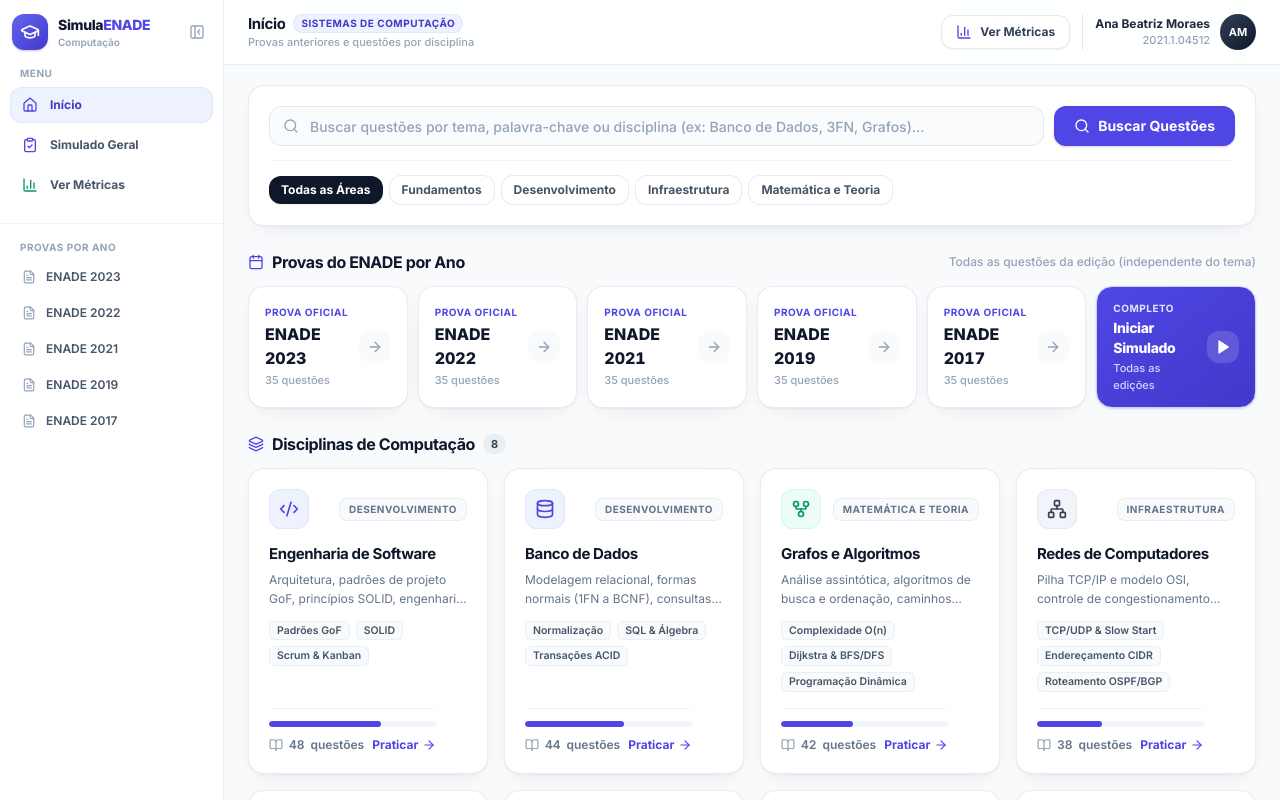
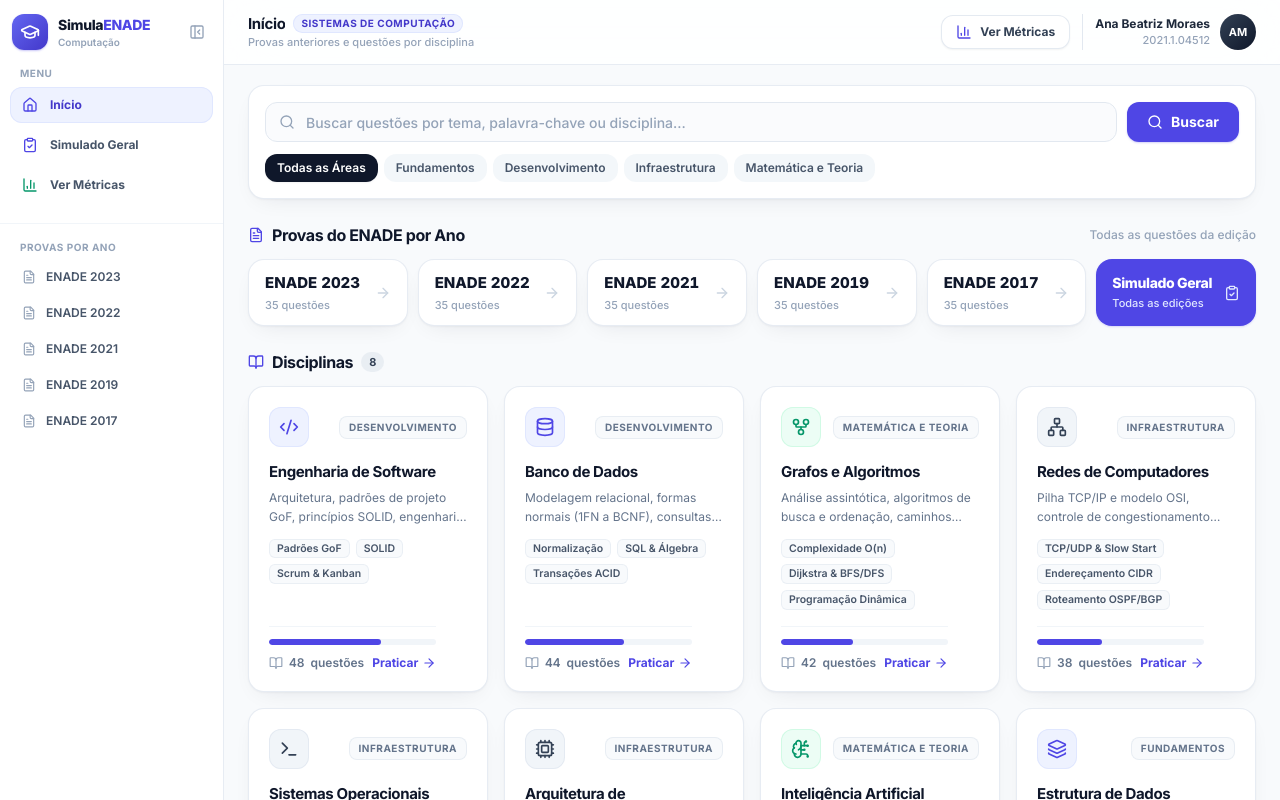
Before and after one commit to maranhaojose/sistema-provas-enade, a React (Vite) app: page / in a window 1280 px wide. Shown: the top 800 px of the page. Built offline with nearby package versions, Linux system fonts and the light colour scheme.

Commit message:
refactor(dashboard): simplify year cards and align section icons

```diff
--- a/src/components/Dashboard.tsx
+++ b/src/components/Dashboard.tsx
@@ -1,9 +1,9 @@
 import { useMemo, useState, type FormEvent } from "react";
 import {
   ArrowRight,
-  Calendar,
-  Layers,
-  Play,
+  BookOpen,
+  ClipboardCheck,
+  FileText,
   RotateCcw,
   Search,
   X,
@@ -33,7 +33,6 @@ export function Dashboard({ onStartSimulado }: DashboardProps) {
   const [searchQuery, setSearchQuery] = useState("");
   const [selectedCategory, setSelectedCategory] = useState<AreaCategory>("Todas as Áreas");
 
-  // Filtra os cards de áreas conforme busca e categoria selecionada
   const filteredAreas = useMemo(() => {
     const normalizedQuery = searchQuery.trim().toLowerCase();
 
@@ -86,10 +85,10 @@ export function Dashboard({ onStartSimulado }: DashboardProps) {
 
   return (
     <main className="mx-auto w-full max-w-[1360px] px-4 pb-14 pt-5 sm:px-6">
-      {/* 1. Seção de Busca e Filtro Rápido (Limpa e Compacta) */}
+      {/* 1. Barra de Busca e Categorias (Clean) */}
       <section
         aria-label="Busca e filtro por área"
-        className="rounded-2xl border border-slate-200/80 bg-white p-4 shadow-card sm:p-5"
+        className="rounded-2xl border border-slate-200/80 bg-white p-4 shadow-card"
       >
         <form onSubmit={handleSearchSubmit} className="flex flex-col gap-2.5 sm:flex-row">
           <div className="relative flex-1">
@@ -101,7 +100,7 @@ export function Dashboard({ onStartSimulado }: DashboardProps) {
               type="search"
               value={searchQuery}
               onChange={(event) => setSearchQuery(event.target.value)}
-              placeholder="Buscar questões por tema, palavra-chave ou disciplina (ex: Banco de Dados, 3FN, Grafos)..."
+              placeholder="Buscar questões por tema, palavra-chave ou disciplina..."
               aria-label="Pesquisar questões"
               className="h-10 w-full rounded-xl border border-slate-200 bg-slate-50/70 pl-10 pr-9 text-xs font-medium text-slate-900 placeholder:text-slate-400 transition focus:border-brand-500 focus:bg-white focus:outline-none focus:ring-2 focus:ring-brand-500/20 sm:text-sm"
             />
@@ -122,13 +121,12 @@ export function Dashboard({ onStartSimulado }: DashboardProps) {
             className="inline-flex h-10 shrink-0 items-center justify-center gap-2 rounded-xl bg-brand-600 px-5 text-xs font-bold text-white shadow-sm shadow-brand-600/25 transition hover:bg-brand-700 focus:outline-none focus-visible:ring-2 focus-visible:ring-brand-500 sm:text-sm"
           >
             <Search className="h-4 w-4" aria-hidden="true" />
-            Buscar Questões
+            Buscar
           </button>
         </form>
 
-        {/* Chips de Macroárea */}
         <div
-          className="mt-3.5 flex flex-wrap items-center gap-1.5 border-t border-slate-100 pt-3.5"
+          className="mt-3 flex flex-wrap items-center gap-1.5"
           role="group"
           aria-label="Filtrar disciplinas por categoria"
         >
@@ -141,10 +139,10 @@ export function Dashboard({ onStartSimulado }: DashboardProps) {
                 onClick={() => setSelectedCategory(category)}
                 aria-pressed={isSelected}
                 className={cn(
-                  "rounded-xl px-3 py-1.5 text-xs font-bold transition-all focus:outline-none focus-visible:ring-2 focus-visible:ring-brand-500",
+                  "rounded-xl px-3 py-1.5 text-xs font-semibold transition-all focus:outline-none focus-visible:ring-2 focus-visible:ring-brand-500",
                   isSelected
                     ? "bg-slate-900 text-white shadow-sm"
-                    : "border border-slate-200/80 bg-white text-slate-600 hover:border-slate-300 hover:bg-slate-50 hover:text-slate-900",
+                    : "bg-slate-100/80 text-slate-600 hover:bg-slate-200/70 hover:text-slate-900",
                 )}
               >
                 {category}
@@ -154,11 +152,11 @@ export function Dashboard({ onStartSimulado }: DashboardProps) {
         </div>
       </section>
 
-      {/* 2. Botões Claros por Ano do ENADE (Todas as questões daquele ano independente do tema) */}
+      {/* 2. Botões Claros por Ano do ENADE */}
       <section aria-labelledby="heading-years" className="mt-6">
         <div className="mb-3 flex items-center justify-between gap-2">
           <div className="flex items-center gap-2">
-            <Calendar className="h-4 w-4 text-brand-600" aria-hidden="true" />
+            <FileText className="h-4 w-4 text-brand-600" aria-hidden="true" />
             <h2
               id="heading-years"
               className="text-sm font-bold tracking-tight text-slate-900 sm:text-base"
@@ -166,8 +164,8 @@ export function Dashboard({ onStartSimulado }: DashboardProps) {
               Provas do ENADE por Ano
             </h2>
           </div>
-          <span className="text-xs font-medium text-slate-400">
-            Todas as questões da edição (independente do tema)
+          <span className="hidden text-xs font-medium text-slate-400 sm:inline">
+            Todas as questões da edição
           </span>
         </div>
 
@@ -177,26 +175,24 @@ export function Dashboard({ onStartSimulado }: DashboardProps) {
               key={year}
               type="button"
               onClick={() => handleSelectYear(year)}
-              className="group flex items-center justify-between gap-2 rounded-2xl border border-slate-200/80 bg-white px-4 py-3.5 text-left shadow-card transition-all duration-200 hover:-translate-y-0.5 hover:border-brand-300 hover:bg-brand-50/30 hover:shadow-card-hover focus:outline-none focus-visible:ring-2 focus-visible:ring-brand-500"
+              className="group flex items-center justify-between gap-2 rounded-2xl border border-slate-200/80 bg-white px-4 py-3 text-left shadow-card transition-all duration-200 hover:-translate-y-0.5 hover:border-brand-300 hover:shadow-card-hover focus:outline-none focus-visible:ring-2 focus-visible:ring-brand-500"
             >
               <div>
-                <span className="block text-[10px] font-bold uppercase tracking-wider text-brand-600">
-                  Prova Oficial
-                </span>
-                <span className="mt-0.5 block text-base font-extrabold tabular-nums text-slate-900 group-hover:text-brand-700">
+                <span className="block text-[15px] font-extrabold tabular-nums text-slate-900 group-hover:text-brand-600">
                   ENADE {year}
                 </span>
                 <span className="mt-0.5 block text-[11px] font-medium text-slate-400">
                   {yearQuestionsCount[year] ?? 35} questões
                 </span>
               </div>
-              <span className="flex h-8 w-8 shrink-0 items-center justify-center rounded-xl bg-slate-50 text-slate-400 transition-colors group-hover:bg-brand-600 group-hover:text-white">
-                <ArrowRight className="h-4 w-4" aria-hidden="true" />
-              </span>
+              <ArrowRight
+                className="h-4 w-4 shrink-0 text-slate-300 transition-transform group-hover:translate-x-0.5 group-hover:text-brand-600"
+                aria-hidden="true"
+              />
             </button>
           ))}
 
-          {/* Botão de Simulado Geral (Todas as edições) */}
+          {/* Botão Simulado Geral */}
           <button
             type="button"
             onClick={() =>
@@ -205,36 +201,31 @@ export function Dashboard({ onStartSimulado }: DashboardProps) {
                 areaTitle: "Simulado Geral · Todas as Edições",
               })
             }
-            className="group flex items-center justify-between gap-2 rounded-2xl border border-brand-200 bg-gradient-to-br from-brand-600 to-brand-700 px-4 py-3.5 text-left text-white shadow-sm shadow-brand-600/20 transition-all duration-200 hover:-translate-y-0.5 hover:from-brand-500 hover:to-brand-700 hover:shadow-md focus:outline-none focus-visible:ring-2 focus-visible:ring-brand-500"
+            className="group flex items-center justify-between gap-2 rounded-2xl bg-brand-600 px-4 py-3 text-left text-white shadow-sm shadow-brand-600/20 transition-all duration-200 hover:-translate-y-0.5 hover:bg-brand-700 hover:shadow-md focus:outline-none focus-visible:ring-2 focus-visible:ring-brand-500"
           >
             <div>
-              <span className="block text-[10px] font-bold uppercase tracking-wider text-brand-100">
-                Completo
+              <span className="block text-sm font-extrabold tracking-tight text-white">
+                Simulado Geral
               </span>
-              <span className="mt-0.5 block text-sm font-extrabold tracking-tight text-white">
-                Iniciar Simulado
-              </span>
-              <span className="mt-0.5 block text-[11px] font-medium text-brand-100/90">
+              <span className="mt-0.5 block text-[11px] font-medium text-brand-100">
                 Todas as edições
               </span>
             </div>
-            <span className="flex h-8 w-8 shrink-0 items-center justify-center rounded-xl bg-white/15 text-white transition-transform group-hover:translate-x-0.5">
-              <Play className="h-4 w-4 fill-current" aria-hidden="true" />
-            </span>
+            <ClipboardCheck className="h-4 w-4 shrink-0 text-brand-100" aria-hidden="true" />
           </button>
         </div>
       </section>
 
-      {/* 3. Grade de Seleção de Áreas / Disciplinas */}
+      {/* 3. Grade de Disciplinas */}
       <section aria-labelledby="heading-areas" className="mt-6">
         <div className="mb-3 flex items-center justify-between gap-2">
           <div className="flex items-center gap-2">
-            <Layers className="h-4 w-4 text-brand-600" aria-hidden="true" />
+            <BookOpen className="h-4 w-4 text-brand-600" aria-hidden="true" />
             <h2
               id="heading-areas"
               className="text-sm font-bold tracking-tight text-slate-900 sm:text-base"
             >
-              Disciplinas de Computação
+              Disciplinas
             </h2>
             <span className="rounded-full bg-slate-200/70 px-2 py-0.5 text-[11px] font-bold tabular-nums text-slate-700">
               {filteredAreas.length}
@@ -281,7 +272,7 @@ export function Dashboard({ onStartSimulado }: DashboardProps) {
                 }
                 className="inline-flex items-center gap-1.5 rounded-xl bg-brand-600 px-4 py-2 text-xs font-bold text-white shadow-sm hover:bg-brand-700"
               >
-                <Play className="h-3.5 w-3.5 fill-current" aria-hidden="true" />
+                <Search className="h-3.5 w-3.5" aria-hidden="true" />
                 Buscar nas questões
               </button>
               <button
```
